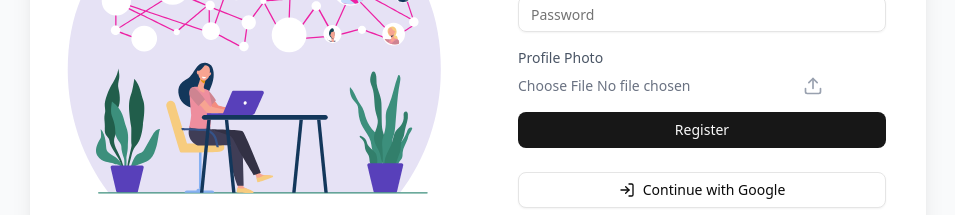
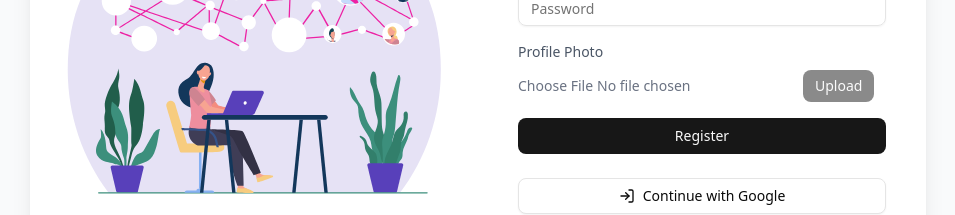
Before and after one commit to Sumyta-Bentey-Habib/Quadra, a Next.js app: page /register in a window 1280 px wide. Shown: the part 350-565 px from the top of the page, without its empty margins (162-1117 px from the left). Built offline with nearby package versions, Linux system fonts and the light colour scheme.

Commit message:
image upload

```diff
--- a/app/(home)/bookmarks/page.jsx
+++ b/app/(home)/bookmarks/page.jsx
@@ -21,16 +21,16 @@ const BookmarksPage = () => {
       try {
         const res = await axios.get(`${BACKEND_URL}/users`);
         const user = res.data.find((u) => u.email === session.user.email);
-        setUserData(user);
+        if (user) setUserData(user);
       } catch (err) {
-        console.error(err);
+        console.error("Error fetching user:", err);
       }
     };
 
     fetchUserData();
   }, [session]);
 
-  // Fetch bookmarks — must include userId
+  // Fetch bookmarks
   useEffect(() => {
     if (!userData?._id) return;
 
@@ -38,7 +38,7 @@ const BookmarksPage = () => {
       try {
         setLoading(true);
         const res = await axios.get(`${BACKEND_URL}/bookmarks/${userData._id}`);
-        setBookmarks(res.data);
+        setBookmarks(res.data || []);
       } catch (err) {
         console.error("Error fetching bookmarks:", err);
       } finally {
@@ -62,8 +62,9 @@ const BookmarksPage = () => {
     }
   };
 
-  if (!userData || loading)
+  if (!userData || loading) {
     return <p className="text-center mt-10">Loading...</p>;
+  }
 
   return (
     <div className="min-h-screen bg-background">
@@ -71,9 +72,7 @@ const BookmarksPage = () => {
         <h1 className="text-2xl font-bold mb-6">My Bookmarks</h1>
 
         {bookmarks.length === 0 ? (
-          <p className="text-muted-foreground">
-            <NoData></NoData>
-          </p>
+          <NoData />
         ) : (
           <div className="flex flex-col gap-4">
             {bookmarks.map((post) => (
--- a/components/forms/LoginForm.jsx
+++ b/components/forms/LoginForm.jsx
@@ -14,10 +14,7 @@ import { useState } from "react";
 export default function LoginForm({ mode = "login" }) {
   const router = useRouter();
   const [uploading, setUploading] = useState(false);
-
-  // --- Cloudinary config ---
-  const CLOUD_NAME = "dvtzmpa4t";
-  const UPLOAD_PRESET = "quadra";
+  const [selectedFile, setSelectedFile] = useState(null); // New: selected file
 
   // --- Form schema ---
   const formSchema =
@@ -43,21 +40,29 @@ export default function LoginForm({ mode = "login" }) {
 
   const { showAlert, AlertDialogUI } = useAlertDialog();
 
-  // --- Handle Cloudinary upload ---
-  const handleUpload = async (e) => {
-    const file = e.target.files[0];
-    if (!file) return;
+  // --- Handle file selection ---
+  const handleFileChange = (e) => {
+    setSelectedFile(e.target.files[0]);
+  };
+
+  // --- Handle Cloudinary upload on button click ---
+  const handleUpload = async () => {
+    if (!selectedFile) return;
 
     setUploading(true);
+
     const formData = new FormData();
     formData.append("file", file);
-    formData.append("upload_preset", UPLOAD_PRESET);
+    formData.append("upload_preset", "project_quadra");
 
     try {
-      const res = await fetch(`https://api.cloudinary.com/v1_1/${CLOUD_NAME}/upload`, {
-        method: "POST",
-        body: formData,
-      });
+      const res = await fetch(
+        `https://api.cloudinary.com/v1_1/dizstnwr7/image/upload`,
+        {
+          method: "POST",
+          body: formData,
+        }
+      );
 
       const data = await res.json();
       if (data.secure_url) {
@@ -113,7 +118,6 @@ export default function LoginForm({ mode = "login" }) {
           });
 
           if (loginRes?.error) {
-            // If auto login fails, still show success but go to login page
             showAlert({
               title: "Account Created!",
               description: "Please login manually",
@@ -121,7 +125,6 @@ export default function LoginForm({ mode = "login" }) {
               onConfirm: () => router.push("/login"),
             });
           } else {
-            // Successful auto login → go home
             showAlert({
               title: "Account Created!",
               description: "You are now logged in.",
@@ -195,19 +198,23 @@ export default function LoginForm({ mode = "login" }) {
               <input
                 type="file"
                 accept="image/*"
-                onChange={handleUpload}
+                onChange={handleFileChange} // only select file
                 className="text-sm text-gray-500"
               />
-              {uploading ? (
-                <p className="text-xs text-gray-400">Uploading...</p>
-              ) : form.watch("photoUrl") ? (
+              <Button
+                type="button"
+                size="sm"
+                onClick={handleUpload}
+                disabled={uploading || !selectedFile}
+              >
+                {uploading ? "Uploading..." : "Upload"}
+              </Button>
+              {form.watch("photoUrl") && (
                 <img
                   src={form.watch("photoUrl")}
                   alt="Preview"
                   className="w-10 h-10 rounded-full object-cover border"
                 />
-              ) : (
-                <Upload className="w-5 h-5 text-gray-400" />
               )}
             </div>
           </div>
```
